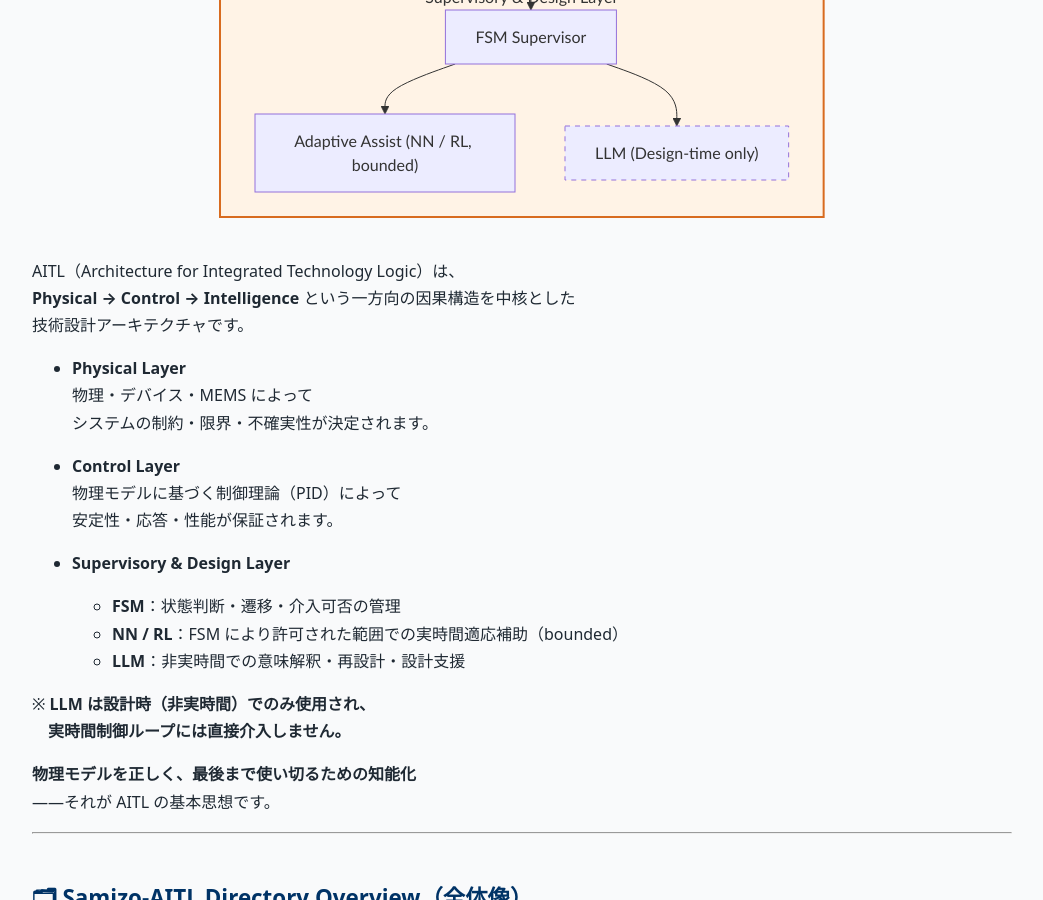
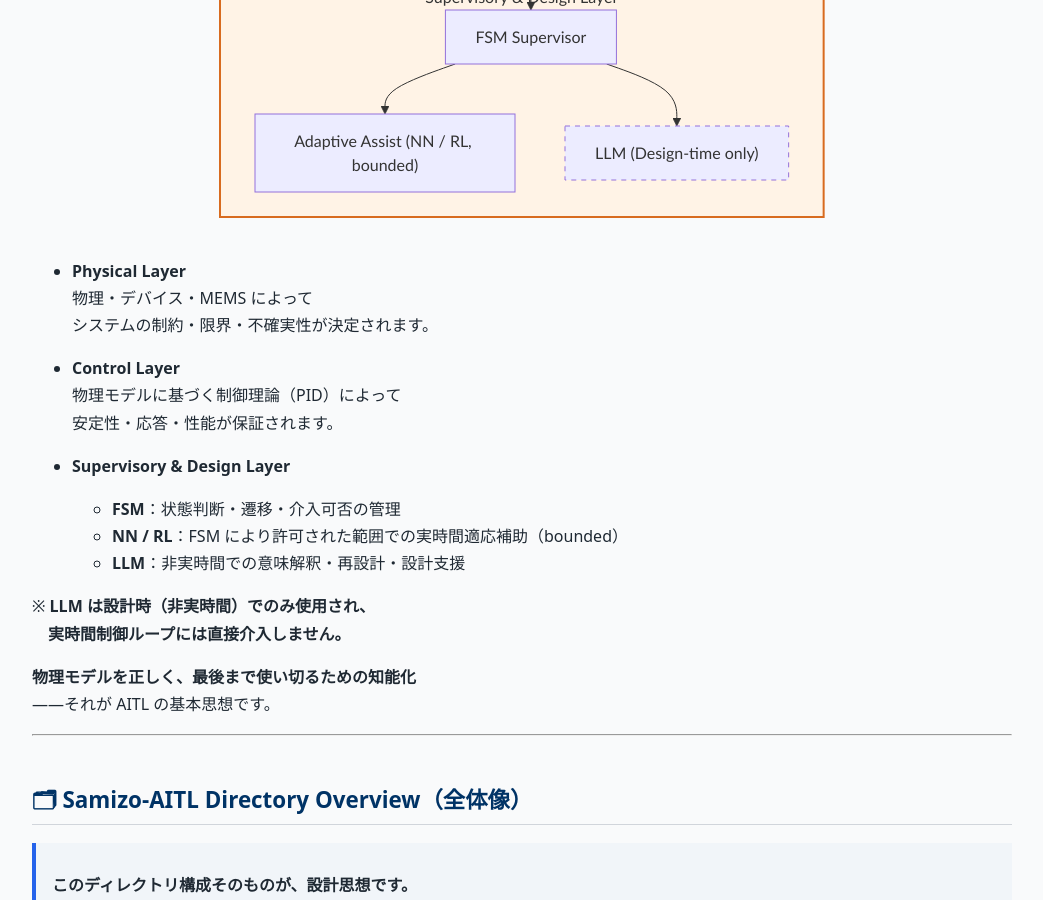
Before and after one commit to Samizo-AITL/Samizo-AITL.github.io, a Jekyll site: the page built from portal/index.md, in a window 1280 px wide and 900 px high, scrolled down 1945 px. Shown: the whole window, without its empty margins (118-1161 px from the left). Built offline with Jekyll 4.4.1, drawn with Linux system fonts in a browser that asks for light colours; our own code applies the rules of GitHub Pages for plain Markdown files.

Commit message:
Update index.md

````diff
--- a/portal/index.md
+++ b/portal/index.md
@@ -82,10 +82,6 @@ flowchart TB
 
   style I stroke-dasharray:5 5
 ```
-
-AITL（Architecture for Integrated Technology Logic）は、
-**Physical → Control → Intelligence** という一方向の因果構造を中核とした
-技術設計アーキテクチャです。
 
 - **Physical Layer**
   物理・デバイス・MEMS によって
````
